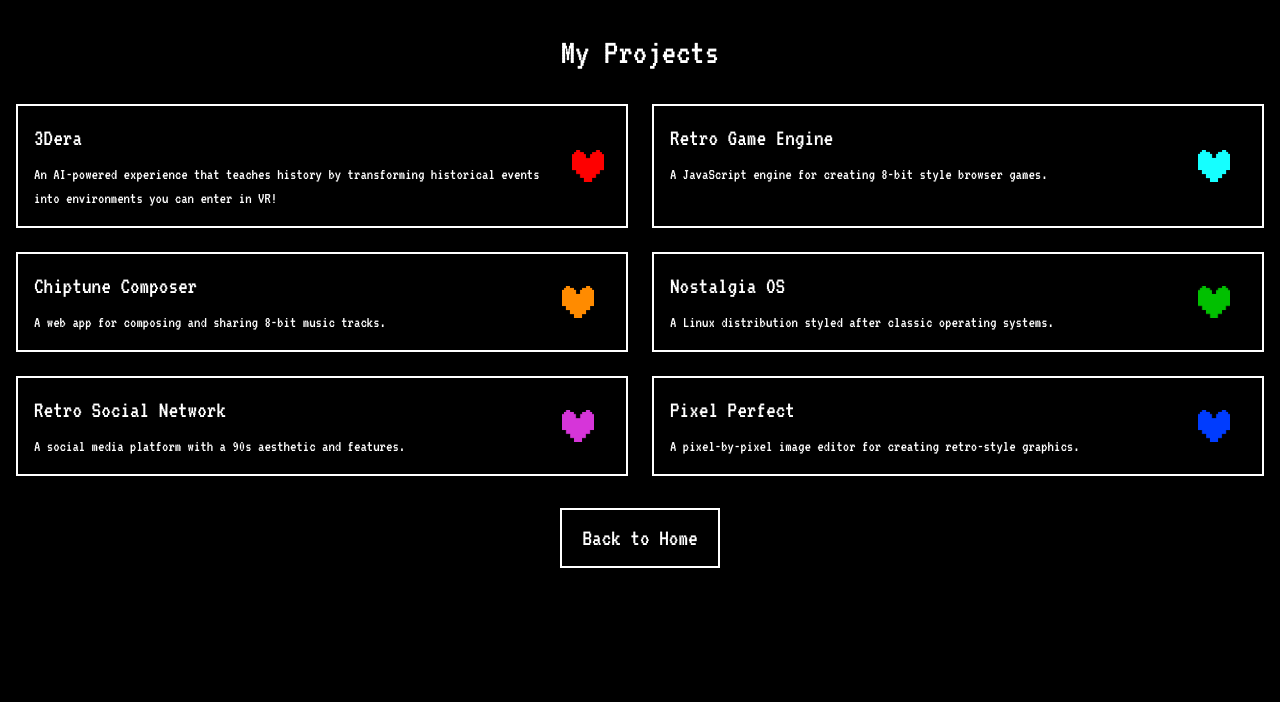
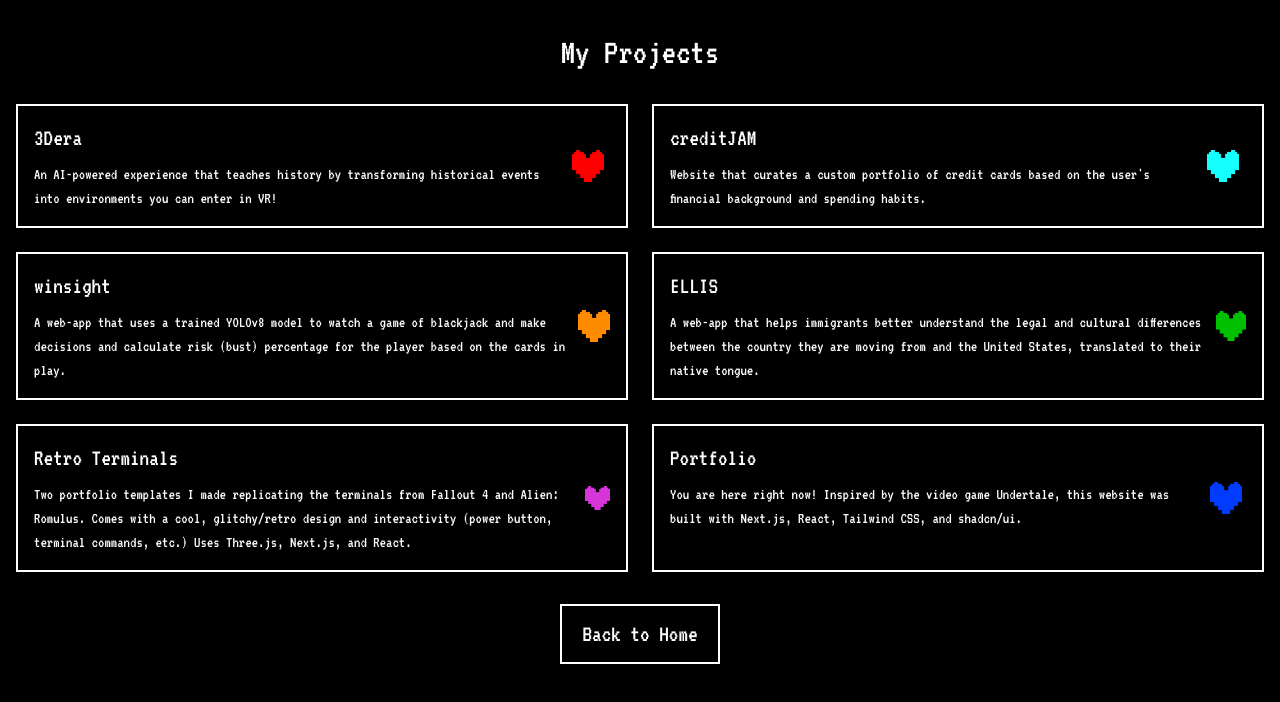
Before and after one commit to aykk/utale_portfolio, a Next.js app in the folder my-app/: page /projects in a window 1280 px wide. Shown: the top 702 px of the page. Built offline with nearby package versions, Linux system fonts and the light colour scheme.

Commit message:
link updated for resume

```diff
--- a/my-app/src/components/projects.tsx
+++ b/my-app/src/components/projects.tsx
@@ -17,28 +17,28 @@ export function ProjectsComponent() {
       image: "/images/red.png"
     },
     {
-      name: "Retro Game Engine",
-      description: "A JavaScript engine for creating 8-bit style browser games.",
+      name: "creditJAM",
+      description: "Website that curates a custom portfolio of credit cards based on the user's financial background and spending habits.",
       image: "/images/sky.png"
     },
     {
-      name: "Chiptune Composer",
-      description: "A web app for composing and sharing 8-bit music tracks.",
+      name: "winsight",
+      description: "A web-app that uses a trained YOLOv8 model to watch a game of blackjack and make decisions and calculate risk (bust) percentage for the player based on the cards in play.",
       image: "/images/orange.png"
     },
     {
-      name: "Nostalgia OS",
-      description: "A Linux distribution styled after classic operating systems.",
+      name: "ELLIS",
+      description: "A web-app that helps immigrants better understand the legal and cultural differences between the country they are moving from and the United States, translated to their native tongue.",
       image: "/images/green.png"
     },
     {
-      name: "Retro Social Network",
-      description: "A social media platform with a 90s aesthetic and features.",
+      name: "Retro Terminals",
+      description: "Two portfolio templates I made replicating the terminals from Fallout 4 and Alien: Romulus. Comes with a cool, glitchy/retro design and interactivity (power button, terminal commands, etc.) Uses Three.js, Next.js, and React.",
       image: "/images/purple.png"
     },
     {
-      name: "Pixel Perfect",
-      description: "A pixel-by-pixel image editor for creating retro-style graphics.",
+      name: "Portfolio",
+      description: "You are here right now! Inspired by the video game Undertale, this website was built with Next.js, React, Tailwind CSS, and shadcn/ui.",
       image: "/images/blue.png"
     }
   ]
--- a/my-app/src/components/undertale-portfolio.tsx
+++ b/my-app/src/components/undertale-portfolio.tsx
@@ -282,7 +282,7 @@ export function UndertalePortfolio({ initialSkipSplash = false }) {
           Contact
         </button>
         <a
-          href="https://drive.google.com/file/d/1ph89Mg0ZIviaoPFRC4N5H9PrxFWP_J1-/view?usp=sharing"
+          href="https://drive.google.com/file/d/1Me_lqwDOnApaN0UxzWP5DByBj_EweOu4/view?usp=sharing"
           target="_blank"
           rel="noopener noreferrer"
           className="retro-button gold-button w-32 h-16"
```
